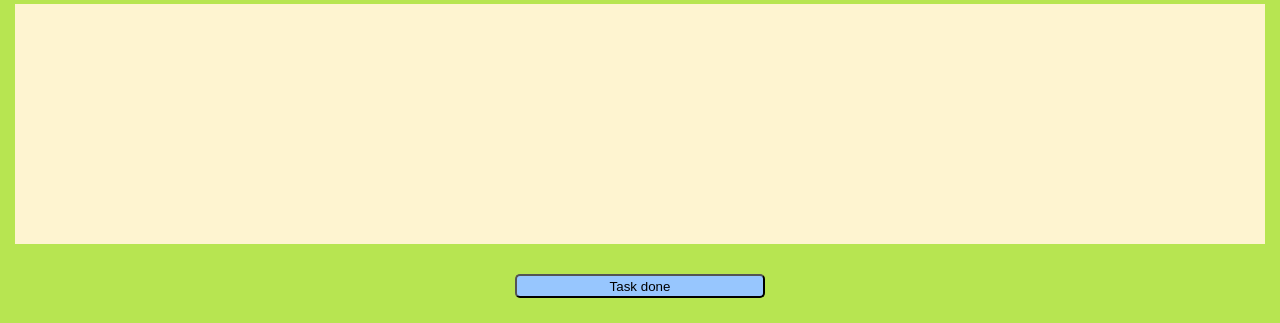
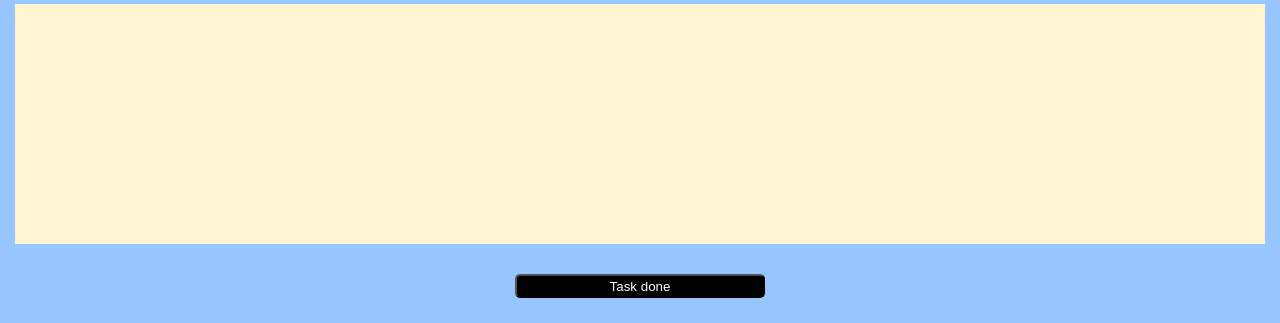
Before and after one commit to cassandrabazille/Todolist, a plain HTML site: page index.html in a window 1280 px wide. Shown: the part 571-894 px from the top of the page. Drawn offline with Linux system fonts and the light colour scheme.

Commit message:
change blue

```diff
--- a/style.css
+++ b/style.css
@@ -9,7 +9,7 @@ html {
 }
 
 body {
-    background-color: #B7E551;
+    background-color: #97C6FE;
     font-family: "Inter", sans-serif;
     font-weight: 600;
     gap: 2rem;
@@ -51,7 +51,8 @@ body {
     background-color: #FEF4D0;
     border-radius: 0.5rem;
     margin: 1rem;
-    background-color: #97C6FE;
+    background-color: black;
+    color: white;
 
 }
 
```
